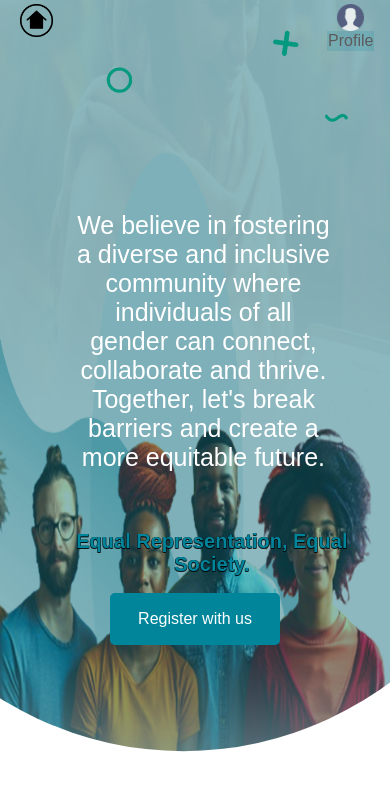
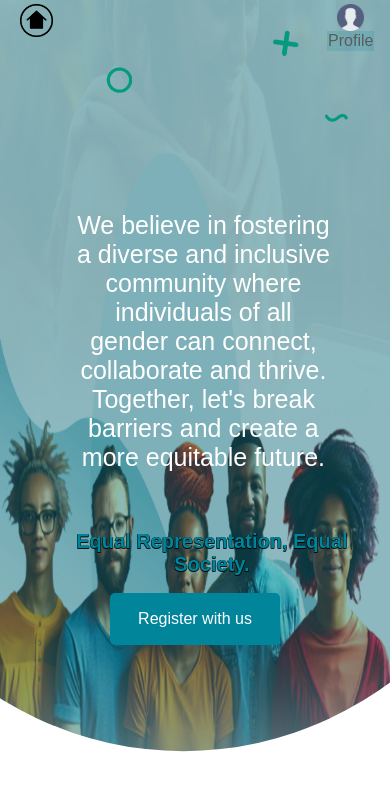
Before and after one commit to u-hope/gendernetworket, a React (Create React App) app: page / in a window 390 px wide. Shown: the top 790 px of the page. Built offline with nearby package versions, Linux system fonts and the light colour scheme; no server answers.

Commit message:
Change the header 5th image or the peoples image size

```diff
--- a/src/pages/Header/Headers.css
+++ b/src/pages/Header/Headers.css
@@ -34,9 +34,8 @@
 
 .parallax_5{
     --parallax-speed:0;
-    height: 85%;
-    width: 70%;
-    margin-left: -75px;
+    height: 100%;
+    width: 100%;
     align-self:end;
 }
 .parallax_6{
@@ -214,7 +213,7 @@
     .parallax_5{
         --parallax-speed:0;
         height: 75%;
-        width: 200%;
+        width: 170%;
     }
     .parallax_6{
         visibility: hidden;
```
